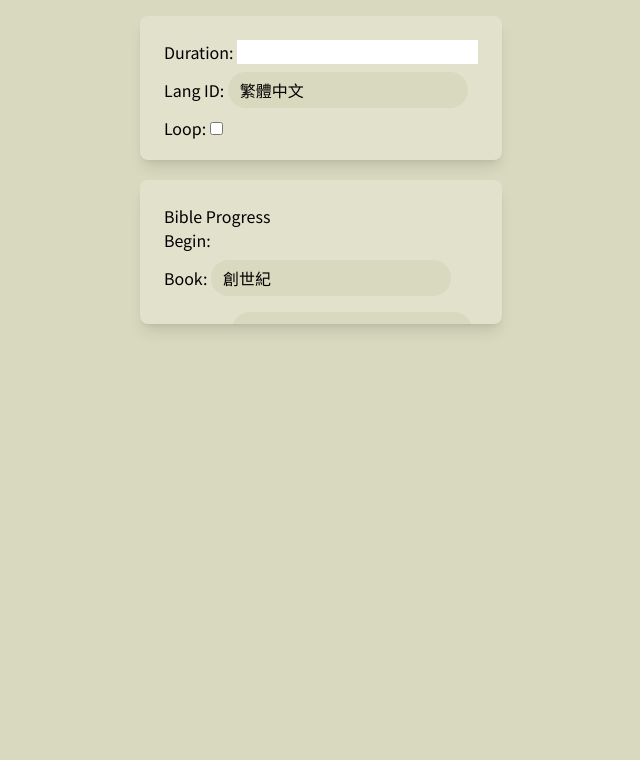
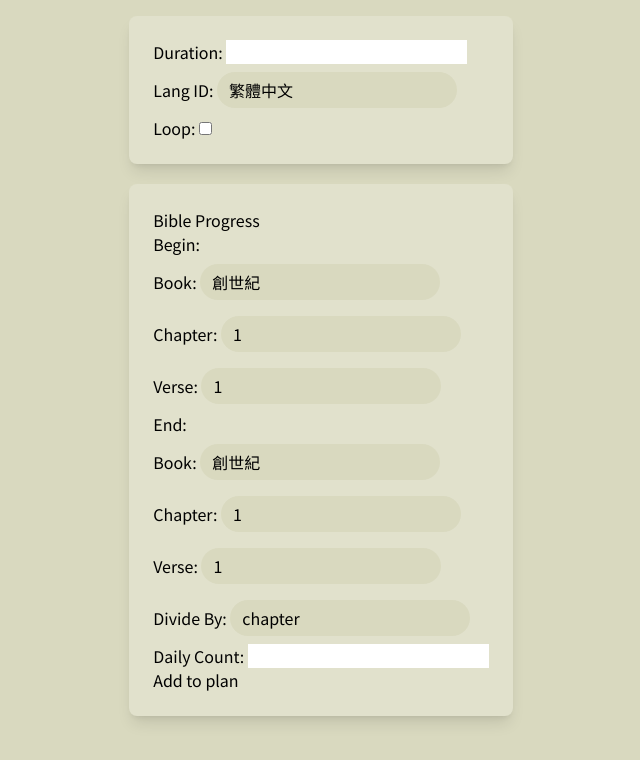
Before and after one commit to revival0728/qt-web, a Next.js app: page /plan/custom in a window 1280 px wide. Shown: the top 760 px of the page, without its empty margins (319-959 px from the left). Built offline with nearby package versions, Linux system fonts and the light colour scheme; a web font is replaced by a local one.

Commit message:
minor changes

```diff
--- a/components/content-card/index.tsx
+++ b/components/content-card/index.tsx
@@ -1,8 +1,10 @@
 export default function ContentCard({
-  children,
+  children, stretch
 }: Readonly<{
   children: React.ReactNode,
+  stretch?: boolean,
 }>) {
+  const stretchCSS = stretch === undefined ? "max-h-36" : stretch ? "max-h-36" : "";
   const onClick: React.MouseEventHandler<HTMLDivElement> = (event) => {
     const current = event.currentTarget;
     if(current.classList.contains('content-card-current')) return;
@@ -17,7 +19,7 @@ export default function ContentCard({
   return (
     <div
       onClick={onClick}
-      className="content-card h-fit max-h-36 w-full max-w-[80vw] max-md:max-w-[95vw] overscroll-auto overflow-hidden bg-lyw p-6 rounded-lg shadow-lg transition-all hover:shadow-2xl hover:z-10"
+      className={`content-card h-fit ${stretchCSS} w-full max-w-[80vw] max-md:max-w-[95vw] overscroll-auto overflow-hidden bg-lyw p-6 rounded-lg shadow-lg transition-all hover:shadow-2xl hover:z-10`}
     >
       {children}
     </div>
--- a/components/plan-custom-client/index.tsx
+++ b/components/plan-custom-client/index.tsx
@@ -20,6 +20,13 @@ export default function PlanCustomClient() {
   const [local, setLocal] = useState<Localize>(defaultLocal);
   const [bible, setBible] = useState<Bible>(defaultBible);
   const [bookList, setBookList] = useState<Option[]>([]);
+  const divide_by = [{
+    id: "chapter",
+    name: "chapter",
+  }, {
+    id: "verse",
+    name: "verse",
+  }];
   const config = {
     duration: useRef<Input>(null),
     langId: useRef<Select>(null),
@@ -29,20 +36,26 @@ export default function PlanCustomClient() {
       end: [useRef<Select>(null), useRef<Select>(null), useRef<Select>(null)],
     },
   };
+  const oper = {
+    dailyCount: {
+      type: useRef<Select>(null),
+      value: useRef<Input>(null),
+    }
+  };
 
   const initValueWrapper = () => {
     const bookId = "Ge";
     const allChap = bible.books[bookId].chapters;
-    const chapterList = allChap.map((name, id) => {
+    const chapterList = allChap.map((name) => {
       return {
-        id: id.toString(),
+        id: name.id.toString(),
         name: name.id.toString(),
       }
     });
     const allVerse = allChap[0].verses;
-    const verseList = allVerse.map((name, id) => {
+    const verseList = allVerse.map((name) => {
       return {
-        id: id.toString(),
+        id: name.id.toString(),
         name: name.id.toString(),
       }
     });
@@ -59,14 +72,14 @@ export default function PlanCustomClient() {
     const bkHandler: React.ChangeEventHandler<HTMLSelectElement> = (event) => {
       const bookId = event.target.value;
       const allChap = bible.books[bookId].chapters;
-      const chapterList = allChap.map((name, id) => {
+      const chapterList = allChap.map((name) => {
         return {
-          id: id.toString(),
+          id: name.id.toString(),
           name: name.id.toString(),
         }
       });
       if(chapter.current !== null)
-        chapter.current.value = "0";
+        chapter.current.value = "1";
       setChapterList(chapterList);
     };
     const chHandler: React.ChangeEventHandler<HTMLSelectElement> = (event) => {
@@ -74,14 +87,14 @@ export default function PlanCustomClient() {
       const bookId = book.current.value;
       const chapterId = parseInt(event.target.value);
       const allVerse = bible.books[bookId].chapters[chapterId].verses;
-      const verseList = allVerse.map((name, id) => {
+      const verseList = allVerse.map((name) => {
         return {
-          id: id.toString(),
+          id: name.id.toString(),
           name: name.id.toString(),
         }
       });
       if(verse.current !== null)
-        verse.current.value = "0";
+        verse.current.value = "1";
       setVerseList(verseList);
     };
     return [bkHandler, chHandler];
@@ -121,12 +134,12 @@ export default function PlanCustomClient() {
 
   return (
     <>
-      <ContentCard>
+      <ContentCard stretch={false}>
         <SingleInput label="Duration" inputType="number" inputRef={config.duration} />
         <SelectInput label="Lang ID" options={AllLangId} selectRef={config.langId} />
         <SingleInput label="Loop" inputType="checkbox" inputRef={config.loop} />
       </ContentCard>
-      <ContentCard>
+      <ContentCard stretch={false}>
         <div>Bible Progress</div>
         <div>
           <span>Begin: </span>
@@ -140,6 +153,11 @@ export default function PlanCustomClient() {
           <SelectInput label="Chapter" onChange={chHandlerE} options={chapterListE} selectRef={config.bibleProgress.end[1]} />
           <SelectInput label="Verse" options={verseListE} selectRef={config.bibleProgress.end[2]} />
         </div>
+        <div>
+          <SelectInput label="Divide By" options={divide_by} selectRef={oper.dailyCount.type} />
+          <SingleInput label="Daily Count" inputType="number" inputRef={oper.dailyCount.value} />
+          <button type="button">Add to plan</button>
+        </div>
       </ContentCard>
     </>
   )
```
